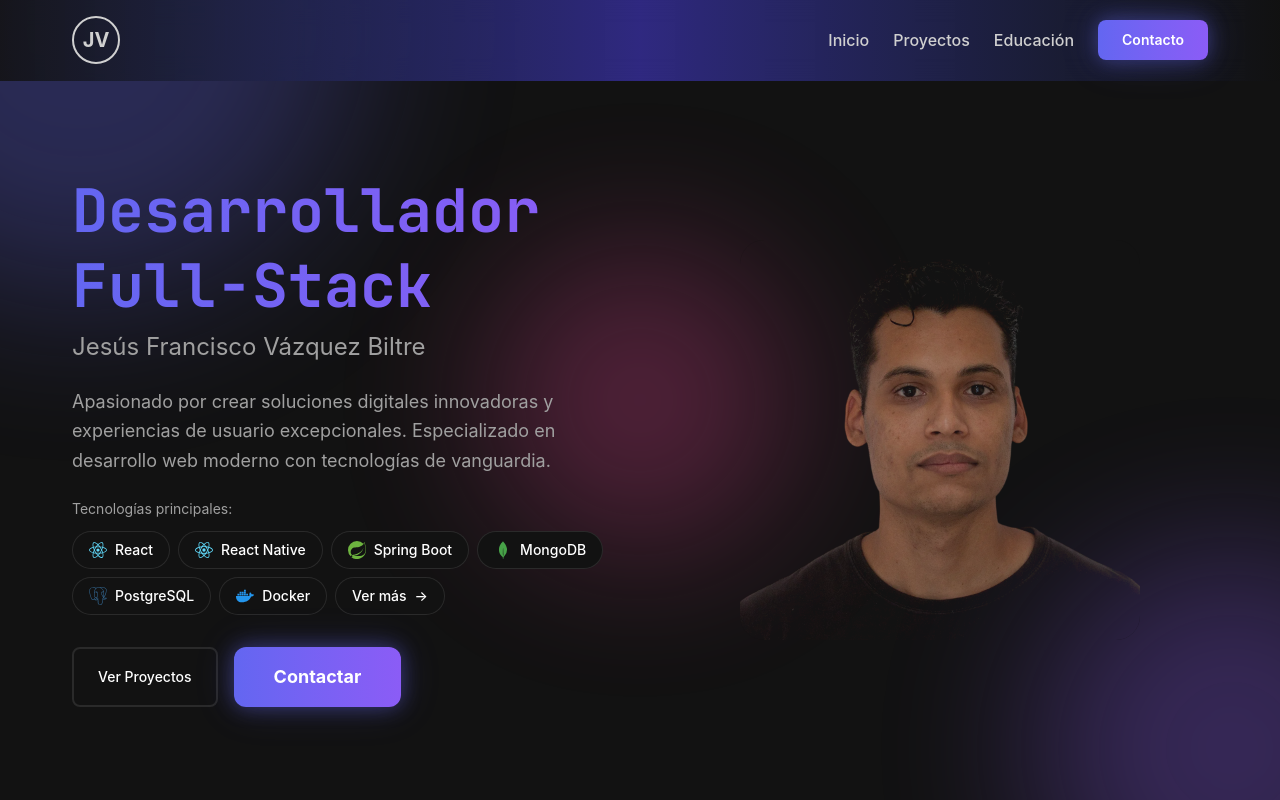
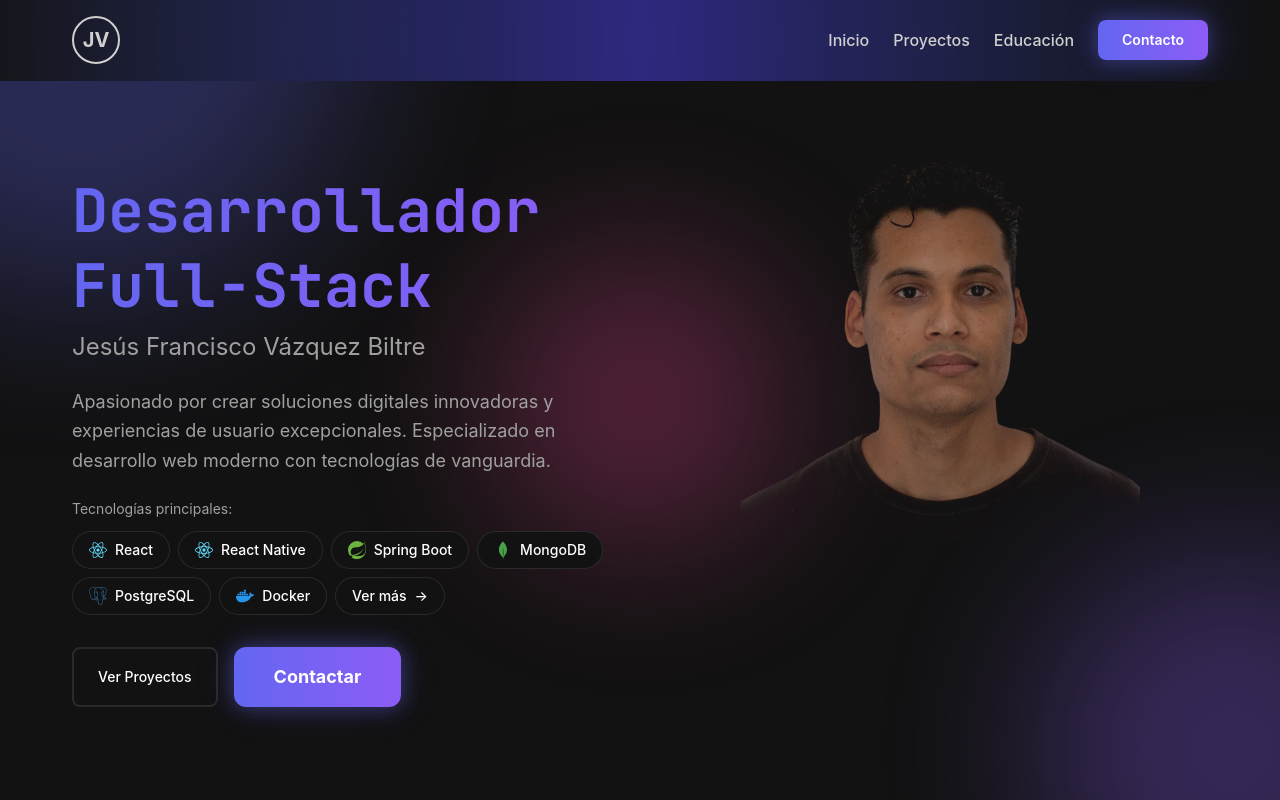
Before and after one commit to jesusfvb/portfolio, a React (Vite) app: page / in a window 1280 px wide. Shown: the top 800 px of the page. Built offline with nearby package versions, Linux system fonts and the light colour scheme.

Commit message:
refactor(hero): #3 : Update layout in Hero component by changing item alignment for better visual consistency

```diff
--- a/src/presentation/components/sections/hero/Hero.tsx
+++ b/src/presentation/components/sections/hero/Hero.tsx
@@ -45,7 +45,7 @@ const Hero = ({ onOpenSkillsModal }: HeroProps) => {
         ></div>
       </div>
       <div className="container">
-        <div className="grid grid-cols-1 md:grid-cols-2 gap-16 items-center w-full">
+        <div className="grid grid-cols-1 md:grid-cols-2 gap-16 items-start w-full">
           <div className="z-10 md:order-1 order-2">
             <h1 className="flex flex-col gap-2 mb-6">
               <span className="text-4xl md:text-5xl lg:text-6xl font-bold bg-linear-to-r from-[#6366f1] to-[#8b5cf6] bg-clip-text text-transparent leading-tight" style={{ fontFamily: "'JetBrains Mono', monospace" }}>
@@ -103,7 +103,7 @@ const Hero = ({ onOpenSkillsModal }: HeroProps) => {
               />
             </div>
           </div>
-          <div className="flex justify-center items-center md:order-2 order-1">
+          <div className="flex justify-center items-start md:order-2 order-1 md:-mt-8 md:pt-0 pt-4">
             <div className="w-[300px] h-[300px] md:w-[400px] md:h-[400px] relative">
               <div className="relative w-full h-full overflow-hidden rounded-3xl">
                 <img
```
